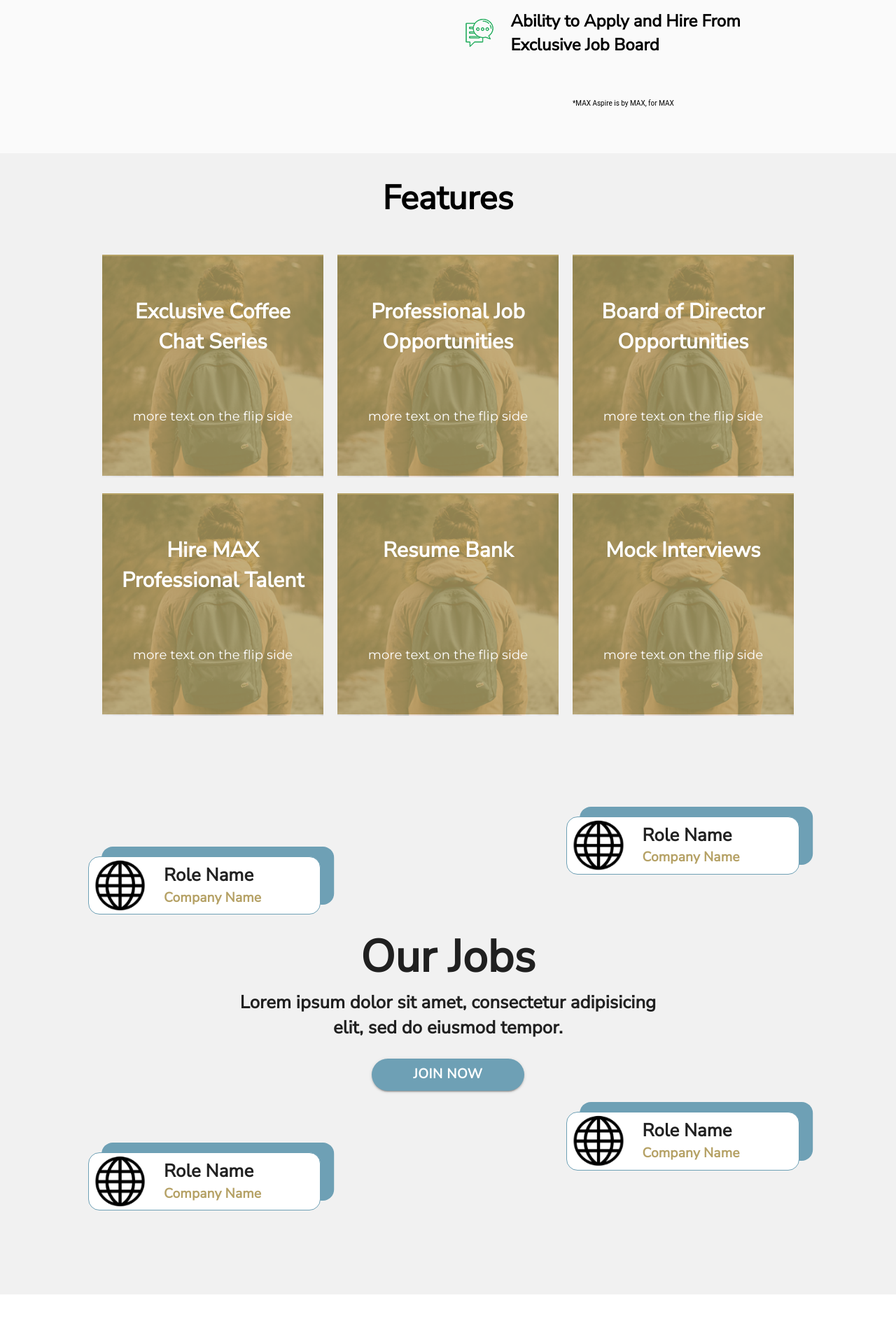
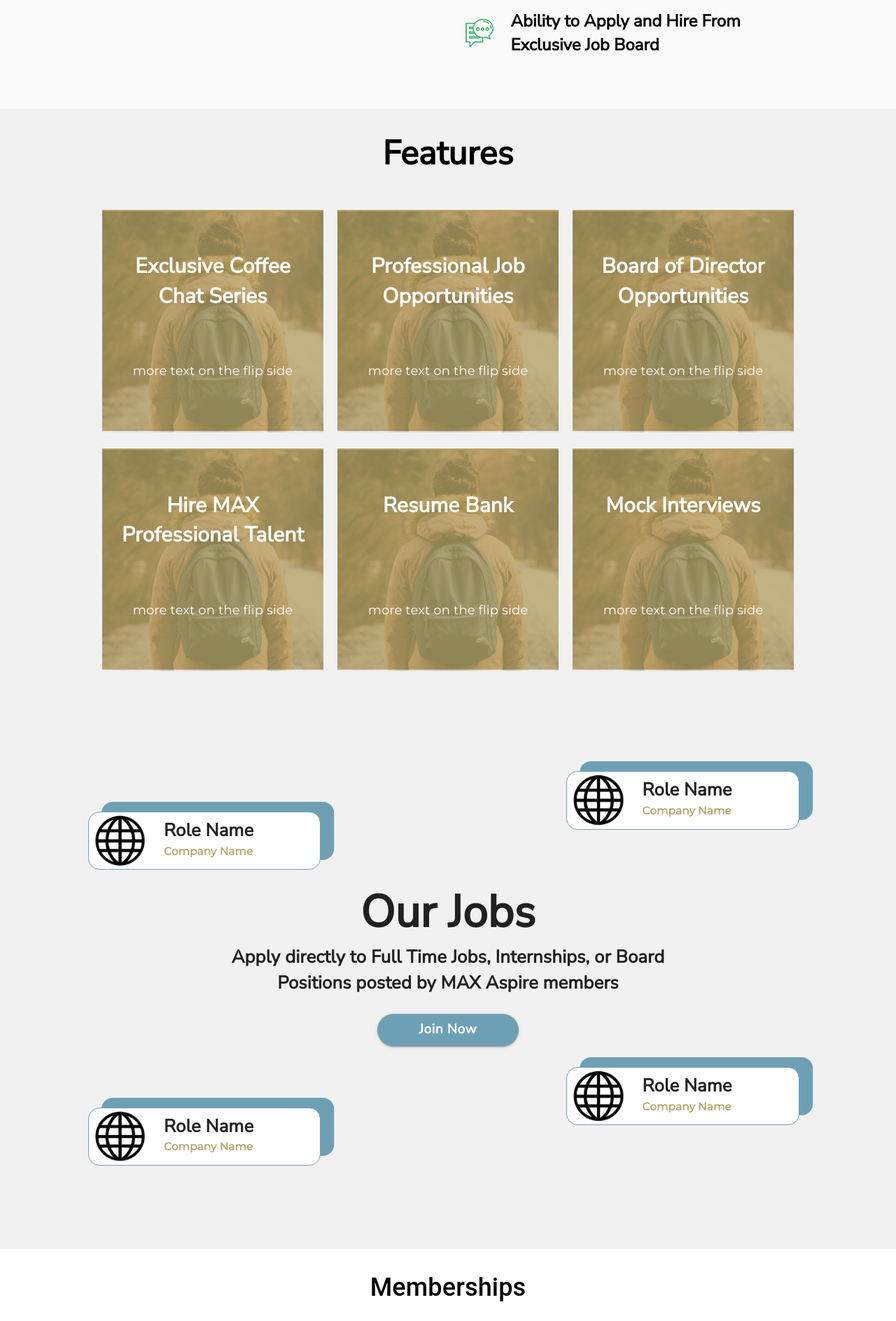
Before and after one commit to maxgala/aspire-frontend, a React (Create React App) app: page / in a window 1280 px wide. Shown: the part 1209-3097 px from the top of the page at 70% size. Built offline with nearby package versions, Linux system fonts and the light colour scheme.

Commit message:
Updated jobs section text and font styles.

```diff
--- a/src/Components/LandingPage/AboutMax.js
+++ b/src/Components/LandingPage/AboutMax.js
@@ -38,17 +38,10 @@
     maxWidth: '550px',
     textAlign: 'left',
   },
-   f4:{
-    fontFamily: "Regular 10px/12px Montserrat",
-    maxWidth: '450px',
-    textAlign: 'center',
-    fontSize:"10px",
-  },
   tab: {
     display: "flex",
     alignItems:"center",
     justifyContent:"top",
-    fontFamily: "Bold 36px/48px Nunito Sans;",
     verticalAlign: "middle",
   },
   about: {
@@ -135,9 +128,6 @@
         <p className={classes.tab}> <img src={icon3} alt="exec board"/>
           <span className={classes.f3}><b>Ability to Apply and Hire From Exclusive Job Board</b></span>
         </p>
-        <p className={classes.f4} style={{marginTop: '60px'}}>
-          *MAX Aspire is by MAX, for MAX
-        </p>
       </div>
     )
   }
--- a/src/Components/LandingPage/JobSection.js
+++ b/src/Components/LandingPage/JobSection.js
@@ -46,12 +46,14 @@
     },
     header1:{
         fontFamily: 'Nunito Sans',
+        fontWeight: 'bold',
         fontSize:'5vw',
         marginTop:'0vw',
         marginBottom:'0vw',
     },
     header2:{
         fontFamily:'Nunito Sans',
+        fontWeight: 'bold',
         marginRight:'25vw',
         marginLeft:'25vw',
         marginTop:'0vw',
@@ -65,14 +67,15 @@
         textAlign:'left',
     },
     companyName:{
-        fontFamily:'Nunito Sans',
-        fontSize:'1.5vw',
+        fontFamily:'Montserrat',
+        fontSize:'1.2vw',
         color:'#B5A165',
         marginTop:'0vw',
         marginBottom:'0vw',
         textAlign:'left',
     },
     button: {
+        textTransform: 'capitalize',
         backgroundColor: "#6EA0B5",
         marginBottom:"2%",
         borderRadius: 50,
@@ -82,8 +85,10 @@
             color: '#484848'
         },
         fontSize:'1.5vw',
+        fontWeight: 'bold',
         fontFamily: 'Nunito Sans',
-        whiteSpace:'pre',
+        paddingLeft: '60px',
+        paddingRight: '60px'
     },
     background: {
          backgroundColor: '#F1F1F1',
@@ -135,8 +140,8 @@
             <Grid item xs={12}>
             <div >
               <h1 className={classes.header1}>Our Jobs</h1>
-              <p className={classes.header2}><b>Lorem ipsum dolor sit amet, consectetur adipisicing elit, sed do eiusmod tempor.</b></p>
-              <Button className={classes.button} variant="contained"> <strong>        Join Now        </strong> </Button>
+              <p className={classes.header2}><b>Apply directly to Full Time Jobs, Internships, or Board Positions posted by MAX Aspire members</b></p>
+              <Button className={classes.button} variant="contained">Join Now</Button>
             </div>
             </Grid>
 
```
